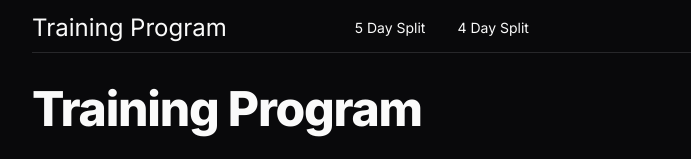
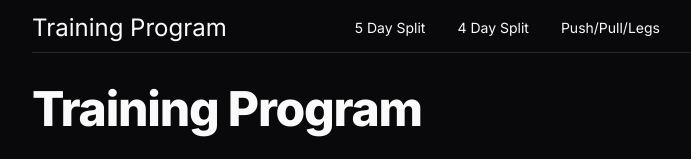
Before and after one commit to Dillonzellis/training-program, a Next.js app: page / in a window 1280 px wide. Shown: the top 159 px of the page, without its empty margins (48-739 px from the left). Built offline with nearby package versions, Linux system fonts and the light colour scheme.

Commit message:
update MainNav to map through splits

```diff
--- a/src/components/MainNav.tsx
+++ b/src/components/MainNav.tsx
@@ -1,5 +1,6 @@
 import Link from "next/link";
 import MaxWidthWrapper from "./MaxWidthWrapper";
+import { splits } from "@/data/splits";
 
 export default function MainNav() {
   return (
@@ -11,16 +12,11 @@ export default function MainNav() {
               Training Program
             </Link>
 
-            <Link href="/5-day-split" className="hover:text-muted-foreground">
-              5 Day Split
-            </Link>
-
-            <Link href="/4-day-split" className="hover:text-muted-foreground">
-              4 Day Split
-            </Link>
-            {/* <Link href="/ppl" className="hover:text-muted-foreground"> */}
-            {/*   Push/Pull/Legs */}
-            {/* </Link> */}
+            {splits.map((split, idx) => (
+              <Link key={idx} href={split.href}>
+                {split.name}
+              </Link>
+            ))}
           </div>
         </div>
       </MaxWidthWrapper>
```
